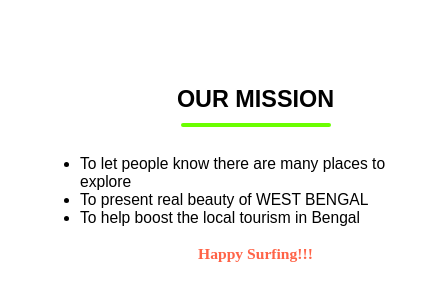
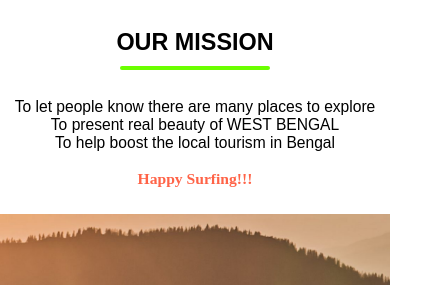
Before and after one commit to joyjeetcoding/web-hypers, a plain HTML site: page index.html in a window 390 px wide. Shown: the part 846-1131 px from the top of the page, 431 px wide, since content can reach past the window. Drawn offline with nearby package versions, Linux system fonts and the light colour scheme; a web font is replaced by a local one.

```diff
--- a/index.html
+++ b/index.html
@@ -51,19 +51,19 @@
 	</header>
 
 
-	<!-- OUR MISSION Section -->
-	<section>
+	<!-- OUR MISSION Section --><br>
+	<section class="ourmission">
 		<div class="title">
 			<h1>OUR MISSION</h1>
 			<div class="line"></div>
 			<br>
 			<ul class="li">
-				<li id="1" align="left">To let people know there are  many places to explore</li>
-				<li id="2" align="left">To present real beauty of WEST BENGAL</li>
-				<li id="3" align="left">To help boost the local tourism in Bengal</li>
+				<li id="1" align="center">To let people know there are  many places to explore</li>
+				<li id="2" align="center">To present real beauty of WEST BENGAL</li>
+				<li id="3" align="center">To help boost the local tourism in Bengal</li>
 			</ul>
 			<br>
-		<p>	Happy Surfing!!! </p>
+		<p>	Happy Surfing!!! </p><br>
 		</div>
 	</section>
 	<!-- EXPLORE SECTION -->
--- a/style.css
+++ b/style.css
@@ -220,9 +220,9 @@ header {
 
 
 /** OUR MISSION **/
-section {
-	width: 90%;
-	margin: 80px;
+.ourmission {
+	width: 100%;
+
 }
 
 .title {
@@ -236,7 +236,6 @@ h1 {
 
 .li {
 	font-family: 'Aclonica', sans-serif;
-
 }
 
 .title p {
```
